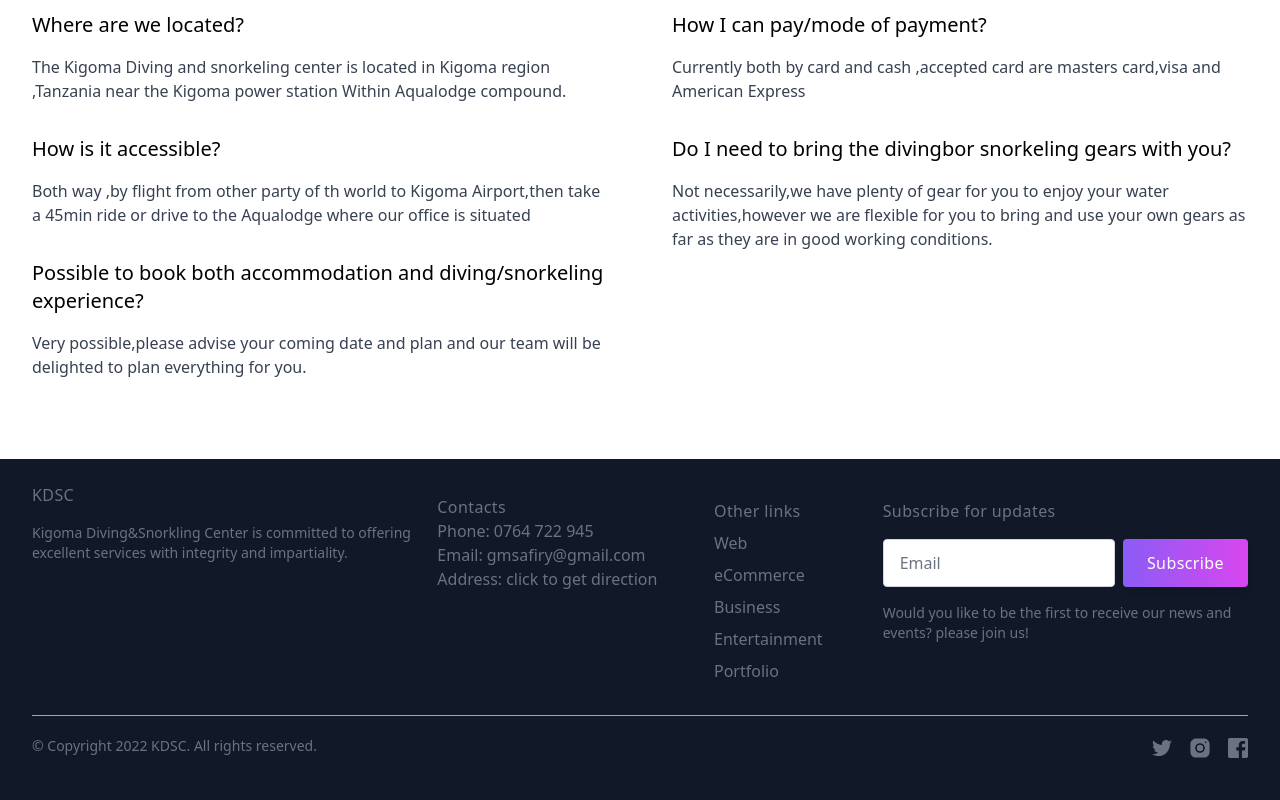
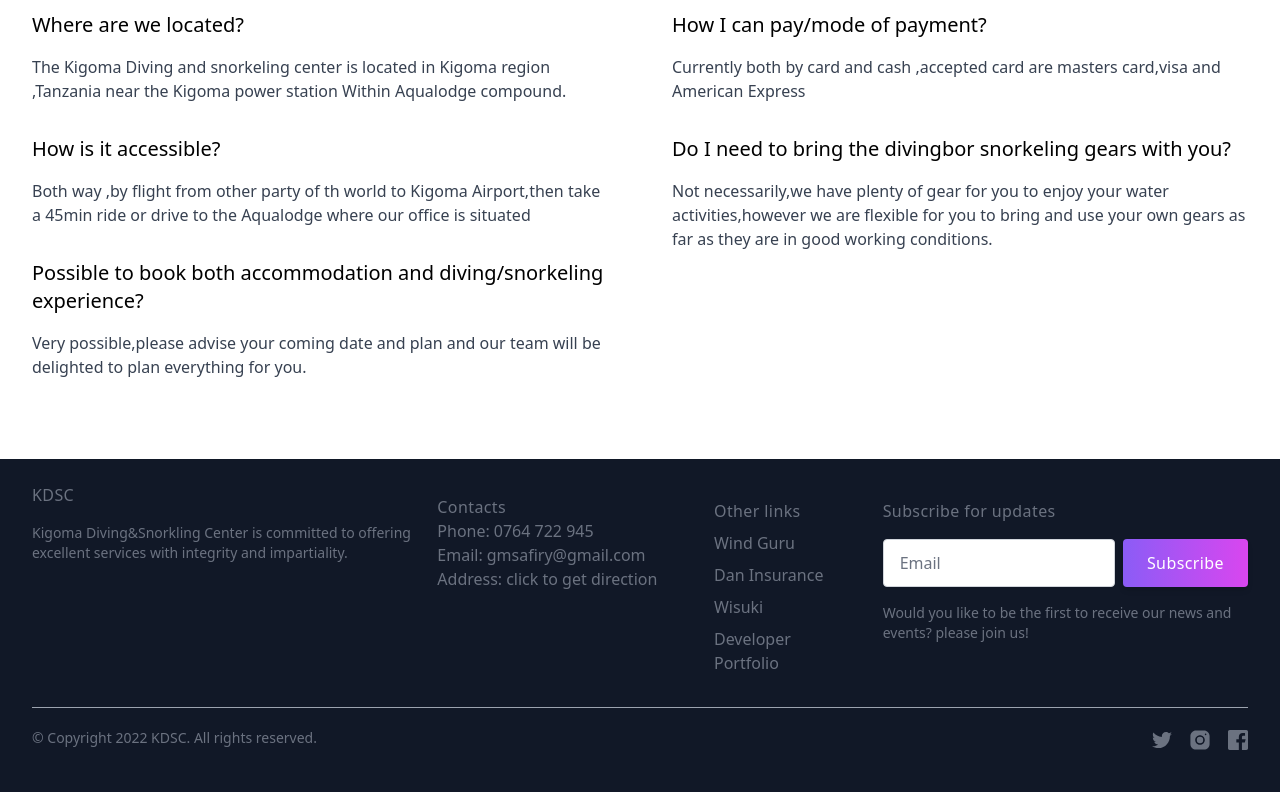
Before and after one commit to frank255/kigoma-diving-center, a Vue app: page / in a window 1280 px wide. Shown: the part 6513-7313 px from the top of the page. Built offline with nearby package versions, Linux system fonts and the light colour scheme; no server answers; what vue-sweetalert2 would draw is missing.

Commit message:
changes to footer

```diff
--- a/src/components/Footer.vue
+++ b/src/components/Footer.vue
@@ -29,19 +29,16 @@
             <p class="font-medium mt-4  tracking-wide text-gray-500">Other links</p>
             <ul class="mt-2 space-y-2">
               <li>
-                <a href="/" class="text-gray-500 transition-colors duration-300 hover:text-deep-purple-accent-200">Web</a>
+                <a href="https://www.windguru.cz/206995" class="text-gray-500 transition-colors duration-300 hover:text-deep-purple-accent-200">Wind Guru</a>
               </li>
               <li>
-                <a href="/" class="text-gray-500 transition-colors duration-300 hover:text-deep-purple-accent-200">eCommerce</a>
+                <a href="https://dan.org/membership-%20insurance/" class="text-gray-500 transition-colors duration-300 hover:text-deep-purple-accent-200">Dan Insurance</a>
               </li>
               <li>
-                <a href="/" class="text-gray-500 transition-colors duration-300 hover:text-deep-purple-accent-200">Business</a>
+                <a href="https://wisuki.com/" class="text-gray-500 transition-colors duration-300 hover:text-deep-purple-accent-200">Wisuki</a>
               </li>
               <li>
-                <a href="/" class="text-gray-500 transition-colors duration-300 hover:text-deep-purple-accent-200">Entertainment</a>
-              </li>
-              <li>
-                <a href="/" class="text-gray-500 transition-colors duration-300 hover:text-deep-purple-accent-200">Portfolio</a>
+                <a href="https://frankilunga.vercel.app/" class="text-gray-500 transition-colors duration-300 hover:text-deep-purple-accent-200">Developer Portfolio</a>
               </li>
             </ul>
           </div>
```
